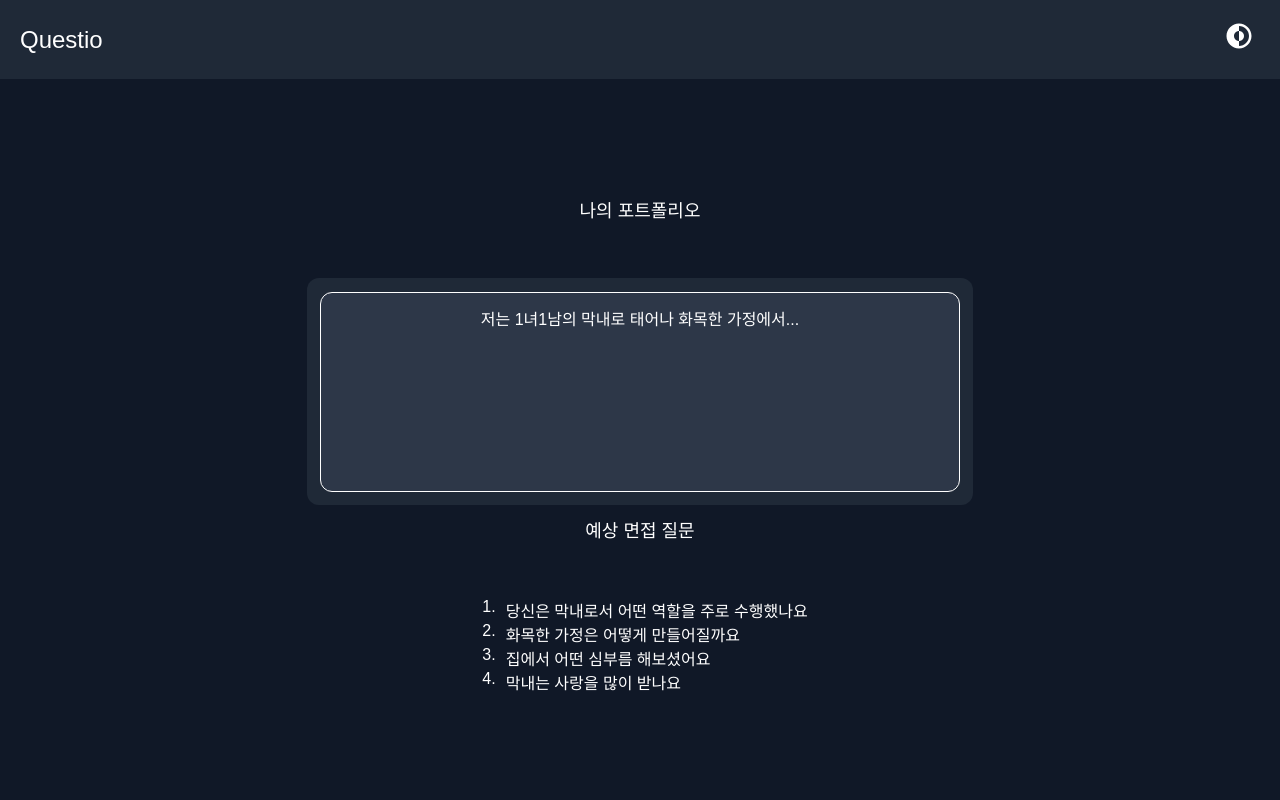
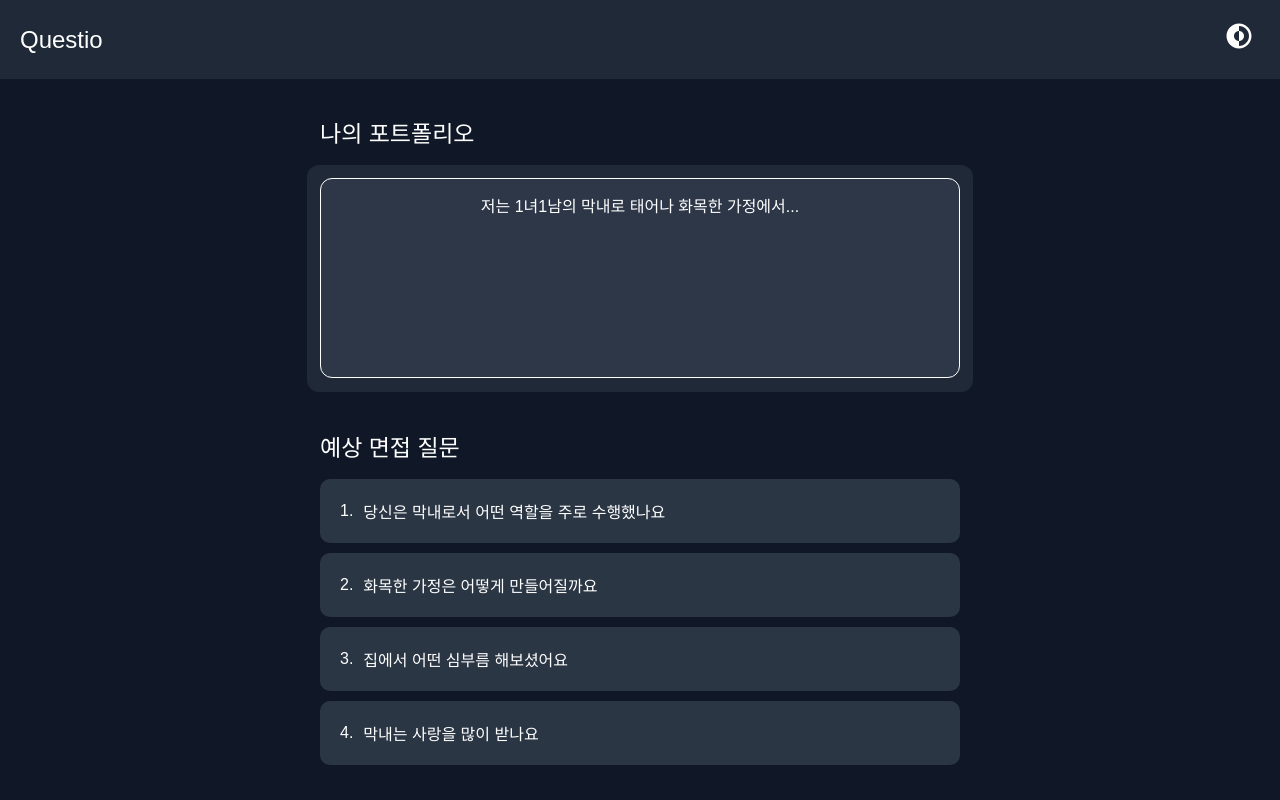
Before and after one commit to Team-Questio/Front, a React (Create React App) app: page /question-list in a window 1280 px wide. Built offline with nearby package versions, Linux system fonts and the light colour scheme.

Commit message:
[feat] questionListPage

```diff
--- a/package.json
+++ b/package.json
@@ -10,12 +10,14 @@
     "@types/node": "^16.18.101",
     "@types/react": "^18.3.3",
     "@types/react-dom": "^18.3.0",
+    "@types/react-transition-group": "^4.4.10",
     "@types/styled-components": "^5.1.34",
     "react": "^18.3.1",
     "react-dom": "^18.3.1",
     "react-icons": "^5.2.1",
     "react-router-dom": "^6.24.1",
     "react-scripts": "5.0.1",
+    "react-transition-group": "^4.4.5",
     "styled-components": "^6.1.11",
     "typescript": "^4.9.5",
     "web-vitals": "^2.1.4"
--- a/src/components/QuestionListPage.tsx
+++ b/src/components/QuestionListPage.tsx
@@ -1,24 +1,30 @@
-import React, { useState } from 'react';
-import Header from './Header';
-import '../styles/style.css';
+import React, { useState } from "react";
+import Header from "./Header";
+import "../styles/style-question-list-page.css";
+import { CSSTransition } from "react-transition-group";
 
 const QuestionListPage: React.FC = () => {
-  const [portfolio, setPortfolio] = useState<string>('저는 1녀1남의 막내로 태어나 화목한 가정에서...');
+  const [selectedQuestionIndex, setSelectedQuestionIndex] = React.useState(-1);
+  const [portfolio, setPortfolio] = useState<string>(
+    "저는 1녀1남의 막내로 태어나 화목한 가정에서..."
+  );
   const [answers, setAnswers] = useState<{ [key: number]: string }>({});
   const [darkMode, setDarkMode] = useState(false);
 
-  const handleAnswerChange = (questionId: number) => (event: React.ChangeEvent<HTMLInputElement | HTMLTextAreaElement>) => {
-    setAnswers({
-      ...answers,
-      [questionId]: event.target.value,
-    });
-  };
+  const handleAnswerChange =
+    (questionId: number) =>
+    (event: React.ChangeEvent<HTMLInputElement | HTMLTextAreaElement>) => {
+      setAnswers({
+        ...answers,
+        [questionId]: event.target.value,
+      });
+    };
 
   const questions = [
-    '당신은 막내로서 어떤 역할을 주로 수행했나요',
-    '화목한 가정은 어떻게 만들어질까요',
-    '집에서 어떤 심부름 해보셨어요',
-    '막내는 사랑을 많이 받나요',
+    "당신은 막내로서 어떤 역할을 주로 수행했나요",
+    "화목한 가정은 어떻게 만들어질까요",
+    "집에서 어떤 심부름 해보셨어요",
+    "막내는 사랑을 많이 받나요",
   ];
 
   const toggleDarkMode = () => {
@@ -26,20 +32,54 @@ const QuestionListPage: React.FC = () => {
   };
 
   return (
-    <div className={darkMode ? 'dark' : 'light'}>
+    <div
+      className={darkMode ? "dark" : "light"}
+      onClick={() => {
+        setSelectedQuestionIndex(-1);
+      }}
+    >
       <Header toggleDarkMode={toggleDarkMode} />
       <div className="content">
-        <p>나의 포트폴리오</p>
-        <div className='portfolio-back-box'>
-          <div className='portfolio-text-area'>{portfolio}</div>
+        <p className="title">나의 포트폴리오</p>
+        <div className="portfolio-back-box">
+          <div className="portfolio-text-area">{portfolio}</div>
         </div>
-        <p>예상 면접 질문</p>
-        <div className='question-list'>
-          {questions.map((question, index)=>{
+        <p className="title">예상 면접 질문</p>
+        <div className="question-list">
+          {questions.map((question, index) => (
+            <div key={index} className="question-box">
+              <div
+                className="question"
+                onClick={(e) => {
+                  e.stopPropagation();
 
-
-            return <><div className="question-box"><div className='question-index'>{index+1}.</div><div>{question}</div></div></>;
-          })}
+                  if (selectedQuestionIndex === index) {
+                    setSelectedQuestionIndex(-1);
+                  } else {
+                    setSelectedQuestionIndex(index);
+                  }
+                }}
+              >
+                <div className="question-content">
+                  <div className="question-index">{index + 1}.</div> {question}
+                </div>
+              </div>
+              <CSSTransition
+                in={index === selectedQuestionIndex}
+                timeout={200}
+                classNames="answer"
+                unmountOnExit
+              >
+                <div className="answer">
+                  <textarea
+                    className="answer-textarea"
+                    placeholder="여기에 질문에 답을 적어주세요..."
+                  />
+                  <button className="answer-button">Button</button>
+                </div>
+              </CSSTransition>
+            </div>
+          ))}
         </div>
       </div>
     </div>
--- /dev/null
+++ b/src/styles/style-question-list-page.css
@@ -0,0 +1,192 @@
+html,
+body {
+  height: 100%;
+  margin: 0;
+  font-family: Arial, sans-serif;
+  color: #ffffff;
+  display: flex;
+  justify-content: center;
+  align-items: center;
+}
+
+#root {
+  display: flex;
+  flex-direction: column;
+  height: 100%;
+  width: 100%;
+}
+
+.light,
+.dark {
+  display: flex;
+  flex-direction: column;
+  height: 100%;
+  width: 100%;
+}
+
+.light {
+  background-color: #101827;
+}
+
+.dark {
+  background-color: #1f2937;
+}
+
+.header {
+  display: flex;
+  justify-content: space-between;
+  align-items: center;
+  background-color: #1f2937;
+  padding: 15pt;
+  box-sizing: border-box;
+  width: 100%;
+}
+
+.header .logo {
+  font-size: 24px;
+}
+
+.header .mode-toggle {
+  background: none;
+  border: none;
+  color: #ffffff;
+  font-size: 30px;
+  cursor: pointer;
+}
+
+.content {
+  display: flex;
+  flex: 1;
+  flex-direction: column;
+  justify-content: center;
+  align-items: center;
+  background-color: #101827;
+  box-sizing: border-box;
+  width: 100%;
+}
+
+.content .title {
+  margin: 10pt 0;
+  font-size: 23px;
+  text-align: left;
+  width: 50%;
+}
+
+.portfolio-back-box,
+.question-list {
+  width: 50%;
+}
+
+.portfolio-back-box {
+  background-color: #1f2937;
+  border: none;
+  border-radius: 12px;
+  padding: 10pt;
+  margin-bottom: 20pt;
+}
+
+.portfolio-text-area {
+  padding: 10pt;
+  font-size: 16px;
+  background-color: #2d3748;
+  color: #ffffff;
+  border: 1px solid #ffffff;
+  border-radius: 12px;
+  width: 100%;
+  height: 200px;
+  box-sizing: border-box;
+}
+
+.question-list {
+  display: flex;
+  flex-direction: column;
+  align-items: flex-start;
+}
+
+.question-box {
+  border-radius: 10px;
+  border: none;
+  margin-bottom: 10px;
+  overflow: hidden;
+  width: 100%;
+  display: flex;
+  flex-direction: column; /* Add this line to make sure the textarea and button are in column */
+}
+
+.question {
+  padding: 20px 10px;
+  cursor: pointer;
+  background-color: #2b3644;
+  width: 100%;
+}
+
+.question-content {
+  display: flex;
+  align-items: center;
+  cursor: pointer;
+  width: 100%;
+}
+
+.question-index {
+  margin-right: 10px;
+}
+
+.answer {
+  background-color: #2b3644;
+  align-items: center;
+  max-height: 0;
+  overflow: hidden;
+  opacity: 0;
+  width: 100%;
+}
+
+.answer textarea {
+  width: 95%;
+  background-color: #404957;
+  flex: 1;
+  margin-top: 5px;
+}
+
+.answer-button {
+  margin: 10px;
+  width: fit-content;
+  padding: 10pt 15pt;
+  font-size: 14px;
+  background-color: #374151;
+  color: #ffffff;
+  border: none;
+  border-radius: 12px;
+  cursor: pointer;
+  transition: background-color 0.2s;
+}
+
+.answer-button:hover {
+  background-color: #2d3748;
+}
+
+.answer-enter {
+  max-height: 0;
+  opacity: 0;
+}
+
+.answer-enter-active {
+  max-height: 200px;
+  opacity: 1;
+  transition: max-height 200ms ease-in, opacity 200ms ease-in;
+}
+
+.answer-enter-done {
+  max-height: fit-content;
+  opacity: 1;
+}
+
+.answer-exit {
+  max-height: 200px;
+  opacity: 1;
+}
+
+.answer-exit-active {
+  max-height: 0;
+  opacity: 0;
+  transition: max-height 200ms ease-in, opacity 200ms ease-in;
+}
```
Also changed, not shown: 1 other file (tests, documents, lock files or other folders).
